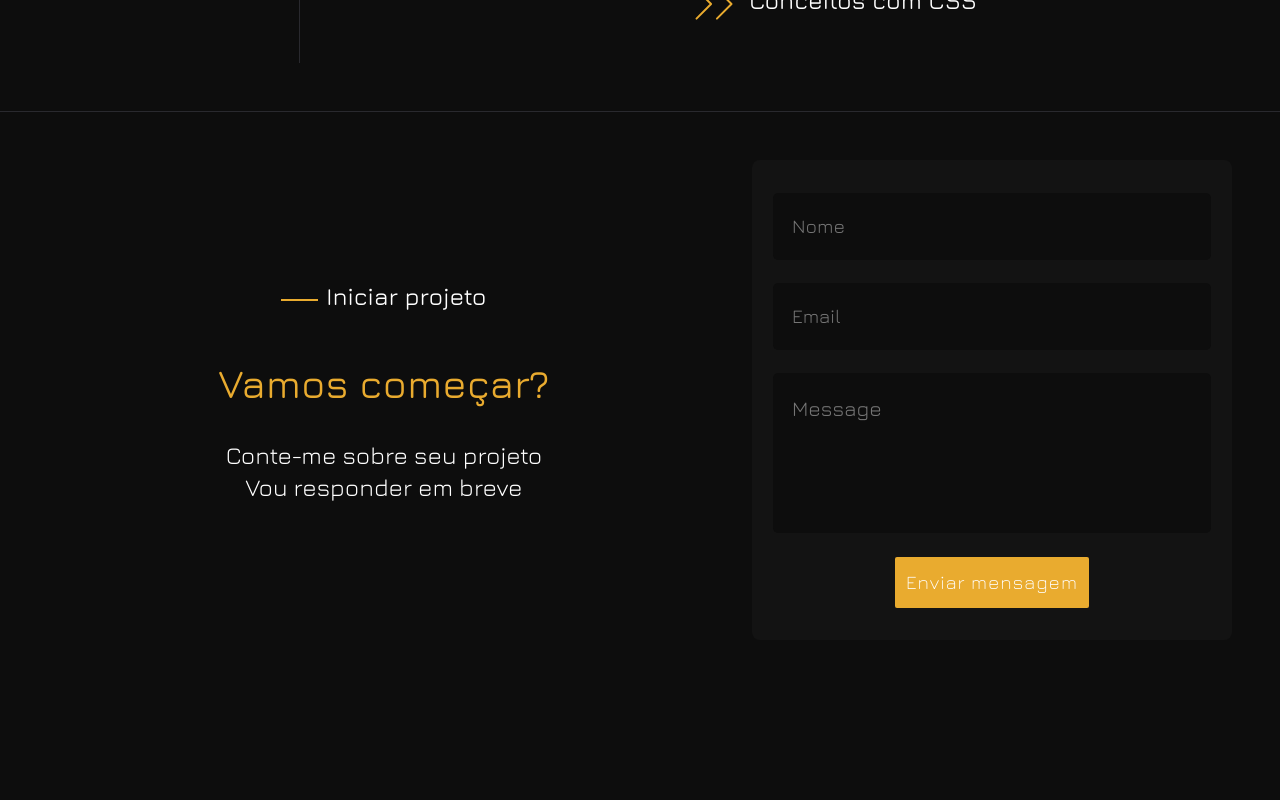
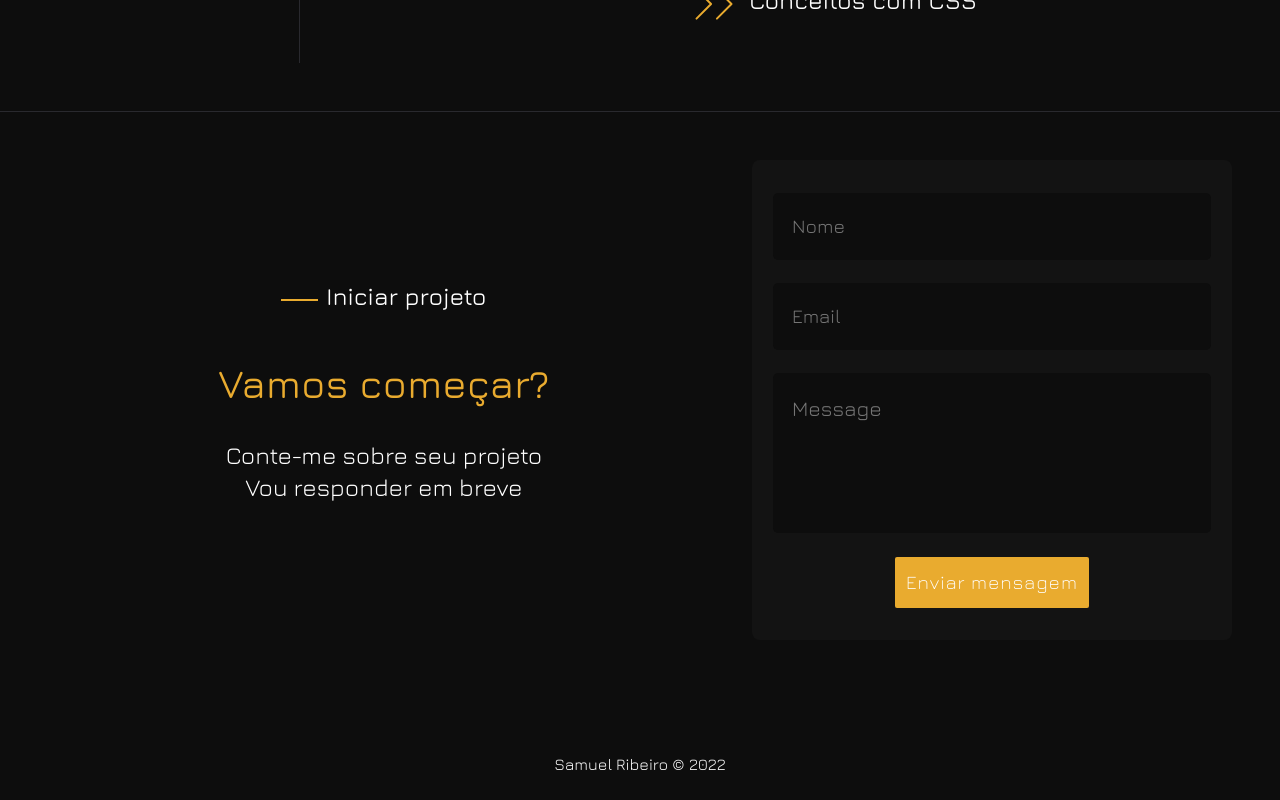
Before and after one commit to Samuelwps/portifolioNext-1.2, a Next.js app: page / in a window 1280 px wide. Shown: the part 2583-3383 px from the top of the page. Before the commit the page ends 3271 px from the top, so only its background shows below. Built offline with nearby package versions, Linux system fonts and the light colour scheme.

Commit message:
adding footer at Home

```diff
--- a/src/pages/index.tsx
+++ b/src/pages/index.tsx
@@ -4,9 +4,10 @@ import Head from 'next/head'
 import { Container } from '../styles/pages/Home'
 
 import {Headers} from "../components/Headers/index"
-import {AboutMe} from "../components/About/index"
-import {Projects} from "../components/Projects/index"
-import {ContactMe} from "../components/ContactMe/index"
+import { AboutMe } from "../components/About/index"
+import { Projects } from "../components/Projects/index"
+import { ContactMe } from "../components/ContactMe/index"
+import { Footer } from './../components/Footer/index';
 
 const Home: React.FC = () => {
   return (
@@ -18,6 +19,7 @@ const Home: React.FC = () => {
         <AboutMe/>
         <Projects/>
         <ContactMe/>
+        <Footer/>
       </main>
     </Container>
   )
```
